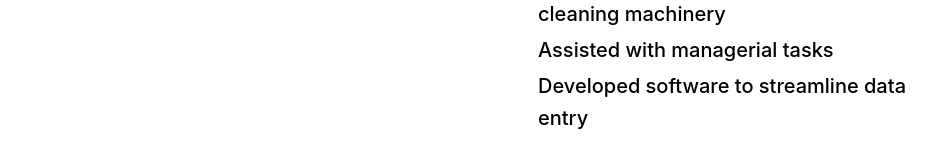
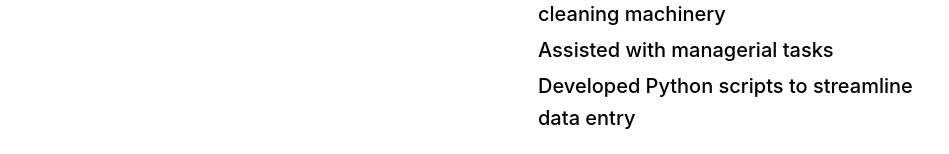
Before and after one commit to charlieboalch/charlieboalch.github.io, a React (Vite) app: page / in a window 1280 px wide. Shown: the part 647-801 px from the top of the page, without its empty margins (160-1109 px from the left). Built offline with nearby package versions, Linux system fonts and the light colour scheme; some icons are missing.

Commit message:
Tweak navbar and phrasing of job description

```diff
--- a/src/components/home/InfoComponent.tsx
+++ b/src/components/home/InfoComponent.tsx
@@ -40,7 +40,7 @@ export const InfoComponent = () => {
                     bullets: [
                         "Operated specialized optical fiber cleaning machinery",
                         "Assisted with managerial tasks",
-                        "Developed software to streamline data entry"
+                        "Developed Python scripts to streamline data entry"
                     ]
                 },
                 {
@@ -50,7 +50,7 @@ export const InfoComponent = () => {
                     description: ["Lifeguard"],
                     bullets: [
                         "Watched patrons to maintain pool safety",
-                        "Worked with chemicals to maintain pool hygiene"
+                        "Worked with chemicals to uphold health standards"
                     ]
                 }
             ]}></InfoSection>
--- a/src/layouts/MainLayout.tsx
+++ b/src/layouts/MainLayout.tsx
@@ -9,11 +9,11 @@ const Navbar = styled('div')`
     display: flex;
 
     @media screen and (max-width: 1080px) {
-        margin: 0 5% 0 5%;
+        margin: 1% 5% 1% 5%;
     }
 
     @media screen and (max-width: 768px) {
-        padding: 0 2% 0 2%;
+        padding: 1% 3% 3% 3%;
         margin: 0;
     }
 `
```
